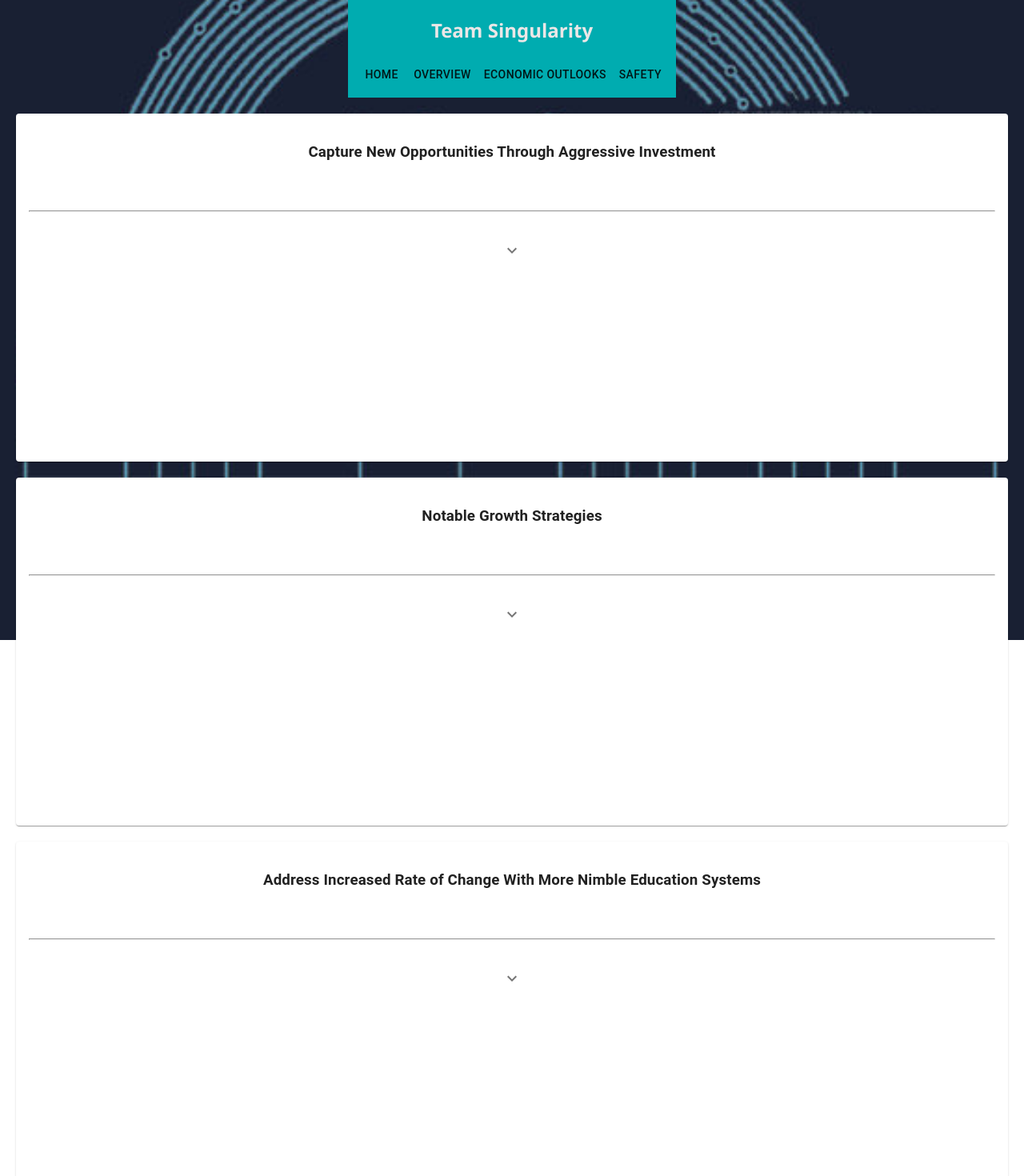
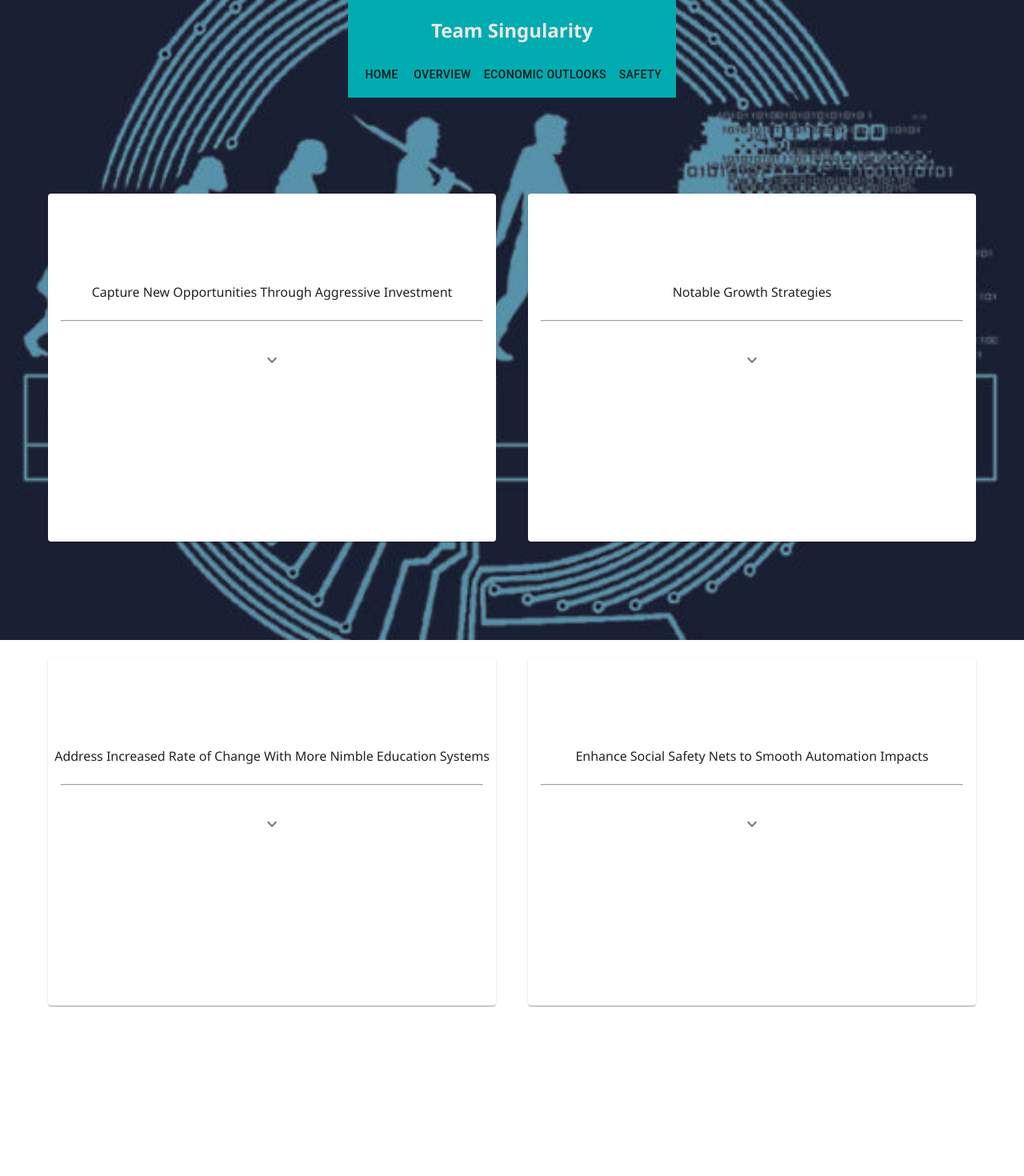
Before and after one commit to BenHacker1995/IT202W-DigitalEthicsProject, a React (Create React App) app: page /#/safety in a window 1280 px wide. Shown: the top 1470 px of the page at 80% size. After the commit the page ends 1282 px from the top, so only its background shows below. Built offline with nearby package versions, Linux system fonts and the light colour scheme.

Commit message:
Added new flashcards to safety tab

```diff
--- a/src/Components/Safety/Safety.js
+++ b/src/Components/Safety/Safety.js
@@ -6,15 +6,8 @@ import Header from '../Header/Header';
 import {PropTypes} from 'prop-types';
 
 import { withStyles } from '@material-ui/core/styles';
-import Card from '@material-ui/core/Card';
-import CardHeader from '@material-ui/core/CardHeader';
-import CardMedia from '@material-ui/core/CardMedia';
-import CardContent from '@material-ui/core/CardContent';
-import CardActions from '@material-ui/core/CardActions';
-import Collapse from '@material-ui/core/Collapse';
-import IconButton from '@material-ui/core/IconButton';
-import Typography from '@material-ui/core/Typography';
-import ExpandMoreIcon from '@material-ui/icons/ExpandMore';
+import Flashcard from '../Card/Flashcard';
+
 
 const styles = theme => ({
     card: {
@@ -63,86 +56,103 @@ class Safety extends Component{
         const { classes } = this.props;
         return (
             <div className='content'>
-                <Header history={this.props.history}/>
-                <div className='content'>
-                <Card className={classes.card} display='inline'>
-                    <CardContent>
-                        <Typography>
-                            <h3>Capture New Opportunities Through Aggressive Investment</h3>
-                        </Typography>
-                    </CardContent>
-                <CardContent>
-                <Typography component="p">
-                    </Typography>
-                    <hr/>
-                </CardContent>
-                <IconButton
-                    onClick={this.handleExpandClick}
-                    aria-label="show more"
-                    >
-                    <ExpandMoreIcon />
-                </IconButton>
-                <Collapse in={this.state.expanded} timeout="auto" unmountOnExit>
-                    <CardContent>
-                    <Typography paragraph variant="body2">
-                    <h3>Several nations have created competitive strategies to promote
-                    research and development investments as automation technologies become more mature.</h3>
-                    </Typography>
-                    </CardContent>
-                </Collapse>
-                </Card>
-                <Card className={classes.card} display='inline'>
-                    <CardContent>
-                        <Typography>
-                            <h3>Notable Growth Strategies</h3>
-                        </Typography>
-                    </CardContent>
-                <CardContent>
-                <Typography component="p">
-                    </Typography>
-                    <hr/>
-                </CardContent>
-                <IconButton
-                    onClick={this.handleExpandClick}
-                    aria-label="show more"
-                    >
-                    <ExpandMoreIcon />
-                </IconButton>
-                <Collapse in={this.state.expanded} timeout="auto" unmountOnExit>
-                    <CardContent>
-                    <Typography paragraph variant="body2">
-                    <h3>Germany’s Industry 4.0 plan targets a 50 percent increase in manufacturing productivity via digital initiatives, while halving the resources required. China’s Made in China 2025 national strategy sets ambitious targets and provides subsidies for domestic innovation and production</h3>
-                    </Typography>
-                    </CardContent>
-                </Collapse>
-                </Card>
-                <Card className={classes.card} display='inline'>
-                    <CardContent>
-                        <Typography>
-                            <h3>Address Increased Rate of Change With More Nimble Education Systems</h3>
-                        </Typography>
-                    </CardContent>
-                <CardContent>
-                <Typography component="p">
-                    </Typography>
-                    <hr/>
-                </CardContent>
-                <IconButton
-                    onClick={this.handleExpandClick}
-                    aria-label="show more"
-                    >
-                    <ExpandMoreIcon />
-                </IconButton>
-                <Collapse in={this.state.expanded} timeout="auto" unmountOnExit>
-                    <CardContent>
-                    <Typography paragraph variant="body2">
-                    <h3>Enhance Social Safety Nets to Smooth Automation Impacts</h3>
-                    </Typography>
-                    </CardContent>
-                </Collapse>
-                </Card>
+                <div>
+                    <Header history={this.props.history}/>
                 </div>
+                <Flashcard
+                    title = {'Capture New Opportunities Through Aggressive Investment'}
+                    content = {'Several nations have created competitive strategies to promote research and development investments as automation technologies become more mature.'}
+                />
+                <Flashcard
+                    title = {'Notable Growth Strategies'}
+                    content = {'Germany’s Industry 4.0 plan targets a 50 percent increase in manufacturing productivity via digital initiatives, while halving the resources required. China’s Made in China 2025 national strategy sets ambitious targets and provides subsidies for domestic innovation and production.'}
+                />
+                <Flashcard
+                    title={'Address Increased Rate of Change With More Nimble Education Systems'}
+                    content={'There are those who trust that to overcome artificial super intelligence, developing methods can be used to improve human intelligence and make a superhuman with super intelligence. Although in theory, creating a superhuman with super intelligence is likely thinkable over intelligence intensification of human brain or intelligence increase the truth is evolution of human brain and human intelligence is a very composite attempt with too many unknowns, dependencies and variables.'}
+                />
+                <Flashcard
+                    title={'Enhance Social Safety Nets to Smooth Automation Impacts'}
+                    content={'We humans are living an illogicality as the attainments of artificial intelligence advances are influencing human ecosystems with more unsafe and more appreciated chances than ever before. Whether potential or peril prevails will define and determine the future of humanity. This article is not to make timeline guesses to a singularity but slightly to start the conversation on the troubling route of artificial intelligence evolution for the upcoming of humanity. Whether we trust that singularity is near or not, the very supposed increases crucial security and risk enquiries for the coming of humanity, making us to think extremely about what we want as a species'}
+                />
             </div>
+                // <Card className={classes.card} display='inline'>
+                //     <CardContent>
+                //         <Typography>
+                //             <h3>Capture New Opportunities Through Aggressive Investment</h3>
+                //         </Typography>
+                //     </CardContent>
+                // <CardContent>
+                // <Typography component="p">
+                //     </Typography>
+                //     <hr/>
+                // </CardContent>
+                // <IconButton
+                //     onClick={this.handleExpandClick}
+                //     aria-label="show more"
+                //     >
+                //     <ExpandMoreIcon />
+                // </IconButton>
+                // <Collapse in={this.state.expanded} timeout="auto" unmountOnExit>
+                //     <CardContent>
+                //     <Typography paragraph variant="body2">
+                //     <h3>Several nations have created competitive strategies to promote
+                //     research and development investments as automation technologies become more mature.</h3>
+                //     </Typography>
+                //     </CardContent>
+                // </Collapse>
+                // </Card>
+                // <Card className={classes.card} display='inline'>
+                //     <CardContent>
+                //         <Typography>
+                //             <h3>Notable Growth Strategies</h3>
+                //         </Typography>
+                //     </CardContent>
+                // <CardContent>
+                // <Typography component="p">
+                //     </Typography>
+                //     <hr/>
+                // </CardContent>
+                // <IconButton
+                //     onClick={this.handleExpandClick}
+                //     aria-label="show more"
+                //     >
+                //     <ExpandMoreIcon />
+                // </IconButton>
+                // <Collapse in={this.state.expanded} timeout="auto" unmountOnExit>
+                //     <CardContent>
+                //     <Typography paragraph variant="body2">
+                //     <h3>Germany’s Industry 4.0 plan targets a 50 percent increase in manufacturing productivity via digital initiatives, while halving the resources required. China’s Made in China 2025 national strategy sets ambitious targets and provides subsidies for domestic innovation and production</h3>
+                //     </Typography>
+                //     </CardContent>
+                // </Collapse>
+                // </Card>
+                // <Card className={classes.card} display='inline'>
+                //     <CardContent>
+                //         <Typography>
+                //             <h3>Address Increased Rate of Change With More Nimble Education Systems</h3>
+                //         </Typography>
+                //     </CardContent>
+                // <CardContent>
+                // <Typography component="p">
+                //     </Typography>
+                //     <hr/>
+                // </CardContent>
+                // <IconButton
+                //     onClick={this.handleExpandClick}
+                //     aria-label="show more"
+                //     >
+                //     <ExpandMoreIcon />
+                // </IconButton>
+                // <Collapse in={this.state.expanded} timeout="auto" unmountOnExit>
+                //     <CardContent>
+                //     <Typography paragraph variant="body2">
+                //     <h3>Enhance Social Safety Nets to Smooth Automation Impacts</h3>
+                //     </Typography>
+                //     </CardContent>
+                // </Collapse>
+                // </Card>
+            // </div>
         )
     }
 }
```
Also changed, not shown: src/Components/Overview/Overview.js (+0 -9 lines).
